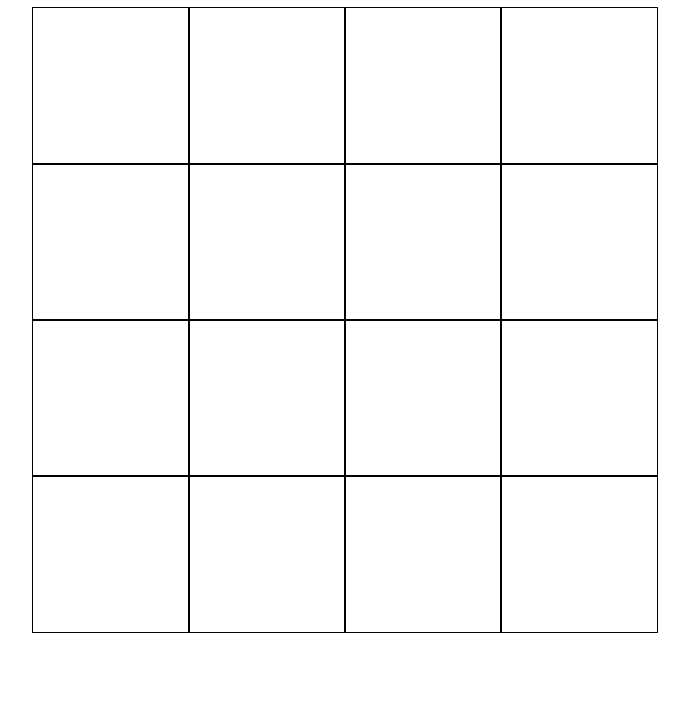
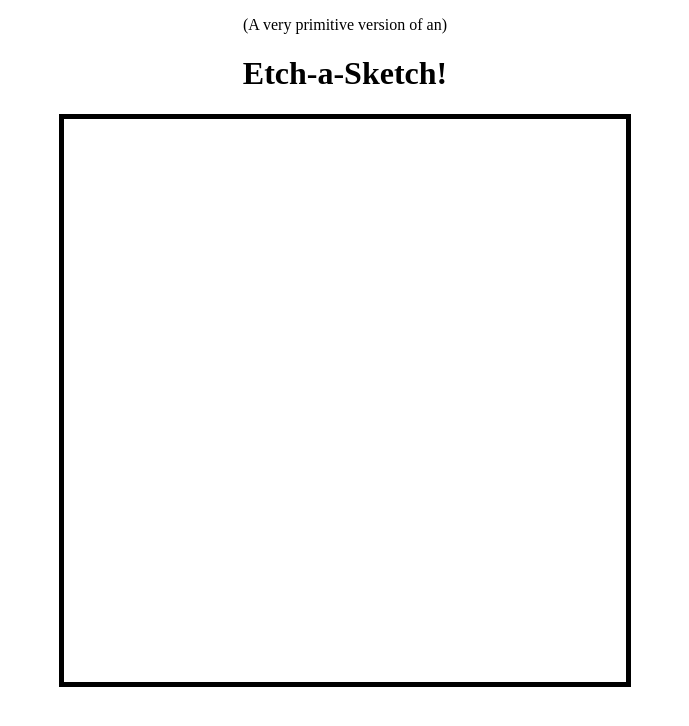
Before and after one commit to sarembot/Etch-a-Sketch, a plain HTML site: page index.html in a window 1280 px wide. Shown: the whole page, without its empty margins (295-984 px from the left). Drawn offline with Linux system fonts and the light colour scheme.

Commit message:
Added a nice border and stuff.

```diff
--- a/index.html
+++ b/index.html
@@ -8,6 +8,8 @@
     <script src="script.js" defer></script>
 </head>
 <body>
+    <p>(A very primitive version of an)</p>
+    <h1>Etch-a-Sketch!</h1>
     <div class="container" id="container">
 
     </div>
--- a/script.js
+++ b/script.js
@@ -1,4 +1,4 @@
-const gridDivs = 16;
+const gridDivs = 256;
 
 const container = document.getElementById("container");
 
@@ -10,3 +10,16 @@
 
     container.appendChild(newDiv);
 }
+
+const squareDivs = document.querySelectorAll('.square');
+
+squareDivs.forEach(function(squareDiv){
+
+    squareDiv.addEventListener('mouseover', function(){
+    squareDiv.style.backgroundColor = 'black';
+    });
+
+    squareDiv.addEventListener('mouseout', function(){
+    squareDiv.style.backgroundColor = 'white';
+    })
+})
--- a/styles.css
+++ b/styles.css
@@ -5,13 +5,17 @@
 .container {
     display: flex;
     flex-wrap: wrap;
-    margin: 0 25vw;
+    margin: 0 27vw;
+    border: 5px solid black;
 
 }
 
 .square {
-    outline: 1px solid black;
-    width: 25%;
-    padding-top: 25%; /*sets the height to match the width*/
+    width: 6.25%;
+    padding-top: 6.25%; /*sets the height to match the width*/
     cursor: pointer;
 }
+
+p, h1 {
+    text-align: center;
+}
```
